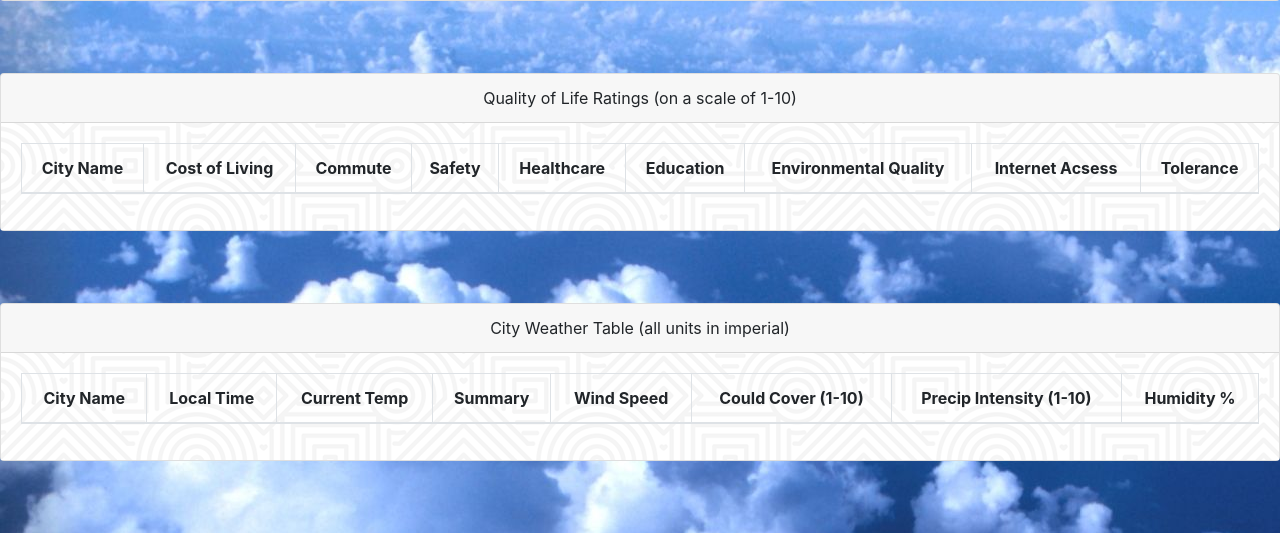
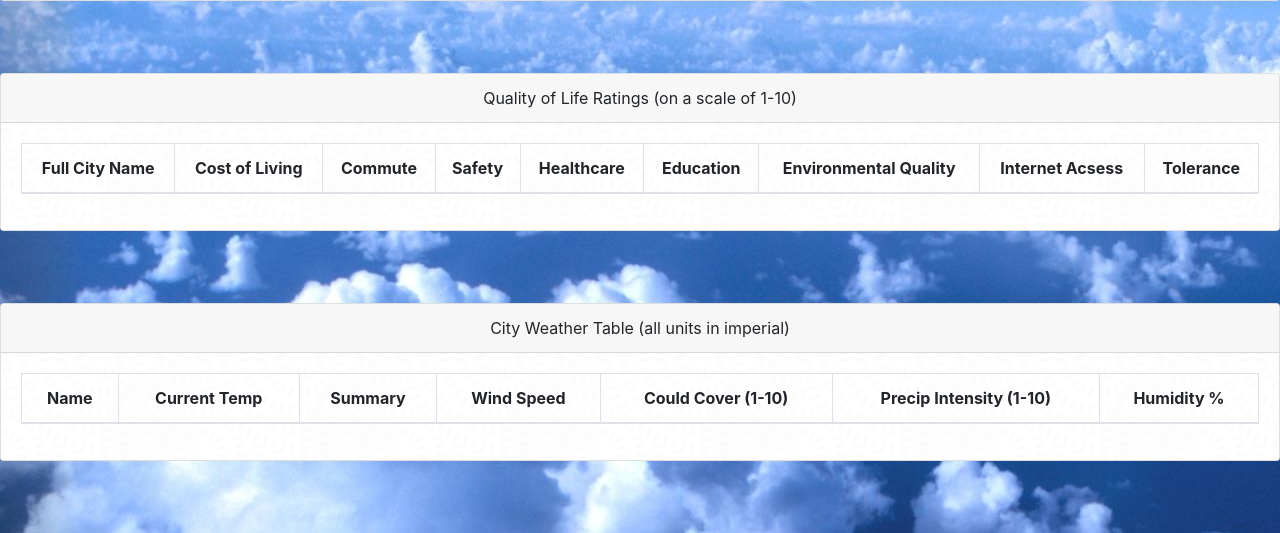
Before and after one commit to ac3charland/WeatherWars, a PHP site: page /cityInfo.html in a window 1280 px wide. Shown: the part 441-974 px from the top of the page. Run offline with PHP 8.4, Linux system fonts and the light colour scheme; lists and menus that the app fills with data are empty; some libraries are stand-ins or nearby versions.

Commit message:
More CSS improvements

```diff
--- a/assets/javascript/cityInfo.js
+++ b/assets/javascript/cityInfo.js
@@ -65,7 +65,6 @@ function cityInfoSetup(imgId) {
     // Append rows to thrird table
     var tableThreeNewRow = $("<tr>").append(
         $("<td>").text(cityInfoResponse.name),
-        $("<td>").text(darkSkyResponse.currently.time),
         $("<td>").text(darkSkyResponse.currently.temperature),
         $("<td>").text(darkSkyResponse.currently.summary),
         $("<td>").text(darkSkyResponse.currently.windSpeed),
--- a/assets/style/backendStyle.css
+++ b/assets/style/backendStyle.css
@@ -28,7 +28,7 @@ body {
 }
 
 .card-body{
-    background-image: url("../images/white-background.png")
+    background-image: url("../images/swirl.png")
 }
 
 .imgCard{
--- a/assets/style/style.css
+++ b/assets/style/style.css
@@ -212,7 +212,7 @@ border-radius: 25px;
 }
 
 .paragraph{
-    font-size: 12px;
+    font-size: 18px;
     margin-left: auto;
     margin-right: auto;
 
--- a/cityInfo.html
+++ b/cityInfo.html
@@ -24,6 +24,8 @@
 
     <!---CSS Link------------------------------------------------------>
     <link rel="stylesheet" type="text/css" href="assets/style/backendStyle.css">
+
+
 
 </head>
 
@@ -83,7 +85,7 @@
         <table class="table table-bordered" id="cityStatsTable">
           <thead>
             <tr>
-              <th scope="col">City Name</th>
+              <th scope="col">Full City Name</th>
               <th scope="col">Cost of Living</th>
               <th scope="col">Commute</th>
               <th scope="col">Safety</th>
@@ -112,8 +114,7 @@
         <table class="table table-bordered" id="cityWeatherTable">
           <thead>
             <tr>
-              <th scope="col">City Name</th>
-              <th scope='col'>Local Time</th>
+              <th scope="col">Name</th>
               <th scope="col">Current Temp</th>
               <th scope='col'>Summary</th>
               <th scope='col'>Wind Speed</th>
@@ -140,5 +141,6 @@
   <script src="https://cdnjs.cloudflare.com/ajax/libs/popper.js/1.14.3/umd/popper.min.js" integrity="sha384-ZMP7rVo3mIykV+2+9J3UJ46jBk0WLaUAdn689aCwoqbBJiSnjAK/l8WvCWPIPm49" crossorigin="anonymous"></script>
   <script src="https://stackpath.bootstrapcdn.com/bootstrap/4.1.3/js/bootstrap.min.js" integrity="sha384-ChfqqxuZUCnJSK3+MXmPNIyE6ZbWh2IMqE241rYiqJxyMiZ6OW/JmZQ5stwEULTy" crossorigin="anonymous"></script>
 
+  <script src="https://cdn.jsdelivr.net/momentjs/2.12.0/moment.min.js"></script>
 </body>
 </html>
```
Also changed, not shown: assets/images/cloudy-day.png (added), assets/images/swirl.png (added), assets/images/swirl_pattern.png (added).
